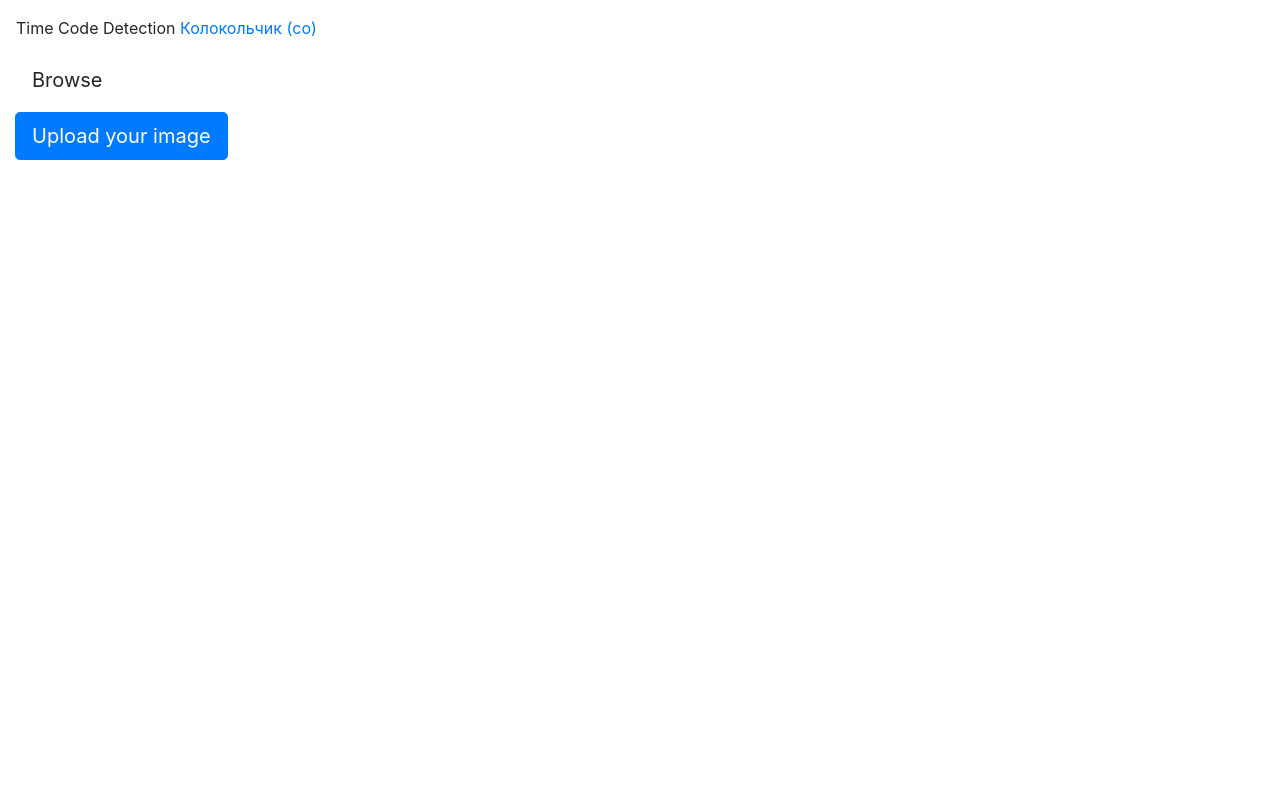
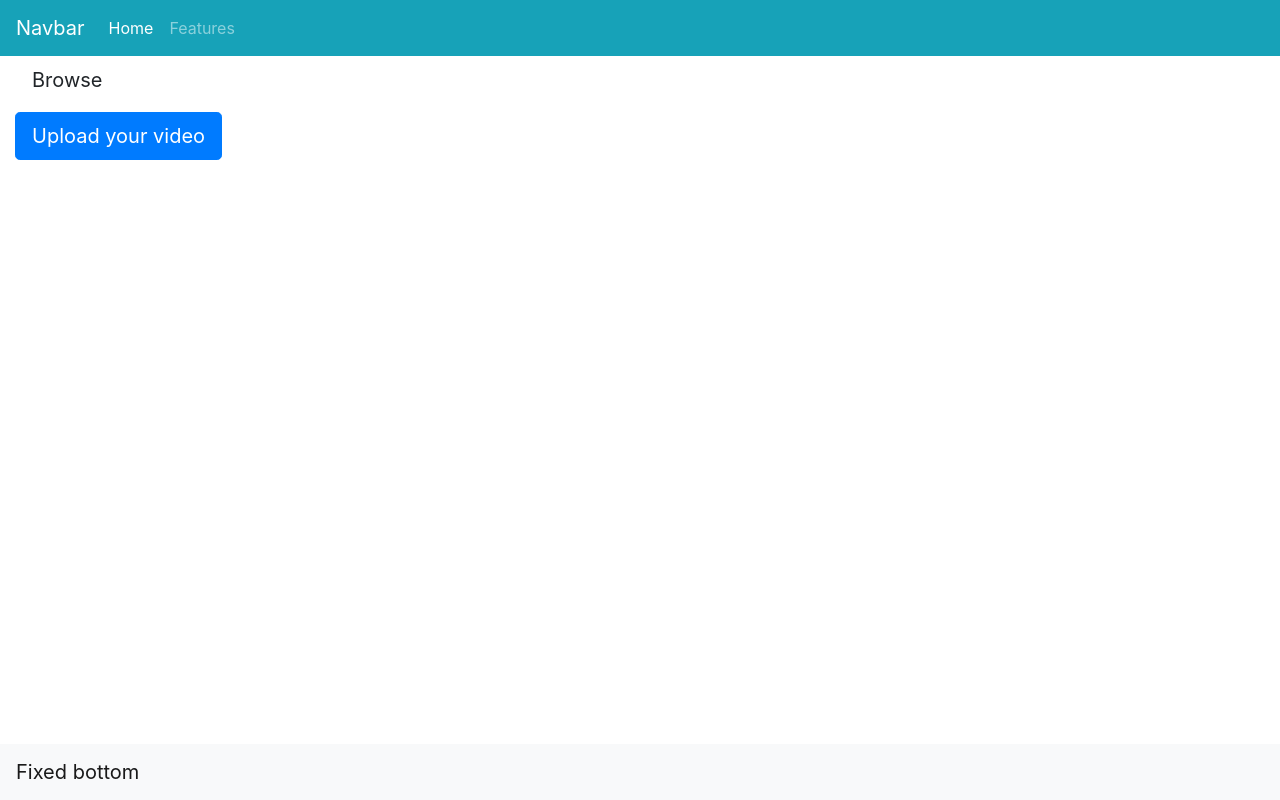
Before and after one commit to Iorgen/TimeCodeDetection, a Flask app: page / in a window 1280 px wide. Run offline with Flask 2, Linux system fonts and the light colour scheme; parts of the project's set-up code (start-up, migrations or seed data) failed here and were passed over; some libraries are stand-ins or nearby versions.

Commit message:
refactor - split inference and training for prediction, change model for detection on simplier, better file structure

```diff
--- a/Task.txt
+++ b/Task.txt
@@ -1 +1,2 @@
 #TODO Read and search samples in rcnn package
+#TODO Readme with explaining
--- a/app.py
+++ b/app.py
@@ -1,15 +1,13 @@
-from flask import Flask, render_template, request
-from flask_restful import reqparse, abort, Api, Resource
+import numpy as np
+import os
+import cv2
+import tensorflow as tf
+from flask import Flask, render_template, request, jsonify
+from flask_restful import reqparse, abort, Api
 from inference import recognition
-from train.augmentation import decode_predict_ctc
-import numpy as np
-import requests
-import sys, os
-import cv2
-import json
-import tensorflow as tf
-from keras import backend as K
+from train.recognition_train import decode_predict_ctc
 
+# TODO take out configs in config file
 VIDEO_FOLDER = os.path.join('static', 'video')
 IMAGE_FOLDER = os.path.join('static', 'image')
 WEIGHT_FILE = os.path.join('inference', 'weights', 'weights19.h5')
@@ -22,10 +20,30 @@ recognizer = recognition.Recognizer(app.config['WEIGHT_FILE'])
 global graph
 graph = tf.get_default_graph()
 
+tasks = [
+    {
+        'id': 1,
+        'title': u'Buy groceries',
+        'description': u'Milk, Cheese, Pizza, Fruit, Tylenol',
+        'done': False
+    },
+    {
+        'id': 2,
+        'title': u'Learn Python',
+        'description': u'Need to find a good Python tutorial on the web',
+        'done': False
+    }
+]
+
 
 @app.route('/')
 def hello_world():
     return render_template('index.html')
+
+
+@app.route('/todo/api/v1.0/tasks', methods=['GET'])
+def get_tasks():
+    return jsonify({'tasks': tasks})
 
 
 @app.route('/', methods=['POST', 'GET'])
@@ -36,9 +54,11 @@ def recognition():
     count = 0
     video = request.files['video']
     video_file_path = os.path.join(app.config['VIDEO_FOLDER'], video.filename)
+    # TODO Hash and secure file saving
     video.save(video_file_path)
     vidcap = cv2.VideoCapture(video_file_path)
     vidcap.set(cv2.CAP_PROP_FPS, 1)
+    vidcap.set(cv2.CAP_PROP_POS_MSEC, 6000)
     success = True
     while success:
         vidcap.set(cv2.CAP_PROP_POS_MSEC, (count * 1000))  # added this line
@@ -46,37 +66,43 @@ def recognition():
         # TODO log saver
         # print('Read a new frame: ', success)
         img_file_name = "_frame%d.jpg" % count
-        print(img_file_name)
+        print(success, img_file_name)
         cv2.imwrite(os.path.join(app.config['IMAGE_FOLDER'], img_file_name), image)
         # ---------------------------------
         # TODO time code detection from the article
         # Here only cap at this moment
         # TODO fix some bugs with png
-        test_img_path = os.path.join(app.config['IMAGE_FOLDER'], 'nws.jpg')
-        img = cv2.imread(test_img_path, 0)
-        img = cv2.bitwise_not(img)
-        img = cv2.resize(img, (135, 35))
-        img = img.reshape(1, 35, 135)
-        expand_img = np.expand_dims(img.T, axis=0)
-        pred_texts = ""
-        with graph.as_default():
-            net_out_value = recognizer.predict(expand_img)
-            pred_texts = decode_predict_ctc(net_out_value)
+        pred_texts = prediction(filename='nws.jpg')
+        # TODO splitting function
+        print(pred_texts)
+        try:
+            # TODO write in log file all that stuff
+            pred_texts = pred_texts[0].split(':')
+        except Exception as e:
+            # TODO write in log file all that stuff
+            print(pred_texts, e)
 
-        print(pred_texts)
-        # timecodeClean = {
-        #     'hours': pred_texts[0],
-        #     'minutes': pred_texts[1],
-        #     'seconds': pred_texts[2]
-        # }
         success = False
+        count +=1
 
-    # TODO splitting function
     # TODO analyser that get early and later values and push them as output
     # TODO save time from and to indto video description (About)
-
+    # TODO delete video file from server after that
     return render_template("index.html", timecode=pred_texts,  init=True)
 
 
+def prediction(filename='nws.jpg'):
+    test_img_path = os.path.join(app.config['IMAGE_FOLDER'], filename)
+    img = cv2.imread(test_img_path, 0)
+    img = cv2.bitwise_not(img)
+    img = cv2.resize(img, (135, 35))
+    img = img.reshape(1, 35, 135)
+    expand_img = np.expand_dims(img.T, axis=0)
+    pred_texts = ""
+    with graph.as_default():
+        net_out_value = recognizer.predict(expand_img)
+        pred_texts = decode_predict_ctc(net_out_value)
+    return pred_texts
+
 if __name__ == '__main__':
     app.run(debug=True)
--- a/requirements.txt
+++ b/requirements.txt
@@ -29,7 +29,6 @@ Keras-Preprocessing==1.1.0
 kiwisolver==1.1.0
 Markdown==3.1.1
 MarkupSafe==1.1.1
-mask-rcnn==2.1
 matplotlib==3.1.1
 networkx==2.3
 numpy==1.16.4
--- a/templates/index.html
+++ b/templates/index.html
@@ -1,37 +1,48 @@
 <!DOCTYPE html>
 <html lang="en">
 <head>
-  <meta charset="UTF-8">
-  <title>Колокольчик (co) - Time Code Detection </title>
-<link href="https://stackpath.bootstrapcdn.com/bootstrap/4.3.1/css/bootstrap.min.css" rel="stylesheet" integrity="sha384-ggOyR0iXCbMQv3Xipma34MD+dH/1fQ784/j6cY/iJTQUOhcWr7x9JvoRxT2MZw1T" crossorigin="anonymous">
+    <meta charset="UTF-8">
+    <title>Time Code Detection App </title>
+    <link href="https://stackpath.bootstrapcdn.com/bootstrap/4.3.1/css/bootstrap.min.css" rel="stylesheet" integrity="sha384-ggOyR0iXCbMQv3Xipma34MD+dH/1fQ784/j6cY/iJTQUOhcWr7x9JvoRxT2MZw1T" crossorigin="anonymous">
 
     <script src="https://stackpath.bootstrapcdn.com/bootstrap/4.3.1/js/bootstrap.min.js" integrity="sha384-JjSmVgyd0p3pXB1rRibZUAYoIIy6OrQ6VrjIEaFf/nJGzIxFDsf4x0xIM+B07jRM" crossorigin="anonymous"></script>
 </head>
+<body>
 
-<body>
-<header class="navbar navbar-default">
-  <span class="navbar-text"> Time Code Detection
-      <a href="https://vk.com/datatraxer"> Колокольчик (co) </a>
-  </span>
-</header>
+<nav class="navbar navbar-expand-lg navbar-dark bg-info">
+    <a class="navbar-brand" href="#">Navbar</a>
+    <button class="navbar-toggler" type="button" data-toggle="collapse" data-target="#navbarNav" aria-controls="navbarNav" aria-expanded="false" aria-label="Toggle navigation">
+        <span class="navbar-toggler-icon"></span>
+    </button>
+    <div class="collapse navbar-collapse" id="navbarNav">
+        <ul class="navbar-nav">
+            <li class="nav-item active">
+                <a class="nav-link" href="#">Home <span class="sr-only">(current)</span></a>
+            </li>
+            <li class="nav-item">
+                <a class="nav-link" href="#">Features</a>
+            </li>
+
+        </ul>
+    </div>
+</nav>
 
 <div class="container-fluid">
     <div class="row">
         <div class="col-md-3">
             <form action="/" method="post" enctype="multipart/form-data" class="image">
                 <label class="btn btn-default btn-file btn-lg">
-                    Browse <input <input type="file" name="video" style="display: none;">
+                    Browse  <input type="file" name="video" style="display: none;">
                 </label>
-                <input type="submit" value="Upload your image" class="btn btn-primary btn-lg">
+                <input type="submit" value="Upload your video" class="btn btn-primary btn-lg">
                 <div class="text-block-2 sucess-header" style="margin-top:18px;">
                     {% if init %}
-                        {{ timecode }}
+                        {% for item in timecode %}
+                            <li><p >{{ item }}</p></li>
+                        {% endfor %}
                     {% endif %}
                 </div>
             </form>
-            {% if init %}
-            <button class = "btn btn-danger btn-lg"> Распылить реагент </button>
-            {% endif %}
         </div>
         <div class="col-md-9">
             {% if init %}
@@ -40,9 +51,8 @@
         </div>
     </div>
 </div>
-
-
-
-
+<nav class="navbar fixed-bottom navbar-light bg-light">
+  <a class="navbar-brand" href="#">Fixed bottom</a>
+</nav>
 </body>
 </html>
--- a/train/detection_train.py
+++ b/train/detection_train.py
@@ -105,6 +105,8 @@ config.display()
 # define the model
 model = MaskRCNN(mode='training', model_dir='./', config=config)
 # load weights (mscoco) and exclude the output layers
-model.load_weights('mask_rcnn_coco.h5', by_name=True, exclude=["mrcnn_class_logits", "mrcnn_bbox_fc",  "mrcnn_bbox", "mrcnn_mask"])
+model.load_weights('../mask_rcnn_coco.h5', by_name=True, exclude=["mrcnn_class_logits", "mrcnn_bbox_fc",  "mrcnn_bbox", "mrcnn_mask"])
+#
+model.summary()
 # train weights (output layers or 'heads')
-model.train(train_set, test_set, learning_rate=config.LEARNING_RATE, epochs=5, layers='heads')
+# model.train(train_set, test_set, learning_rate=config.LEARNING_RATE, epochs=5, layers='heads')
--- a/train/recognition_train.py
+++ b/train/recognition_train.py
@@ -7,6 +7,7 @@ import cv2
 import keras.callbacks
 import numpy as np
 import matplotlib.pyplot as plt
+from core.loss_func import ctc_lambda_func
 from matplotlib import pylab
 from random import randint, randrange
 from glob import glob
@@ -21,7 +22,7 @@ from keras.layers.recurrent import GRU
 OUTPUT_DIR = 'image_ocr'
 # character classes and matching regex filter
 regex = r'^[0-9]+$'
-# Character set for recognition
+# Character set for recognition # TODO remove to cofiguration file
 alphabet = u'0123456789:'
 # TODO refactor all import parts of code and delete redundant imports
 
@@ -54,7 +55,7 @@ def create_sequence_dataset():
     make_tarfile("wordlists.tgz", 'wordlists')
 
 
-def paint_text_cv(input_text, width, height, sample_image_path='../dataset/train_data/*jpg'):
+def paint_text_cv(input_text, width, height, sample_image_path='recognition_train_data/*jpg'):
     '''
     :param input_text:  text to be placed on the images
     :param width: ended width of generated images
@@ -288,16 +289,6 @@ class TextImageGenerator(keras.callbacks.Callback):
             self.build_word_list(8000, 11, 0.5)
 
 
-# the actual loss calc occurs here despite it not being
-# an internal Keras loss function
-def ctc_lambda_func(args):
-    y_pred, labels, input_length, label_length = args
-    # the 2 is critical here since the first couple outputs of the RNN
-    # tend to be garbage:
-    y_pred = y_pred[:, 2:, :]
-    return K.ctc_batch_cost(labels, y_pred, input_length, label_length)
-
-
 # For a real OCR application, this should be beam search with a dictionary
 # and language model.  For this example, best path is sufficient.
 def decode_batch(test_func, word_batch):
@@ -403,7 +394,7 @@ def train(run_name, start_epoch, stop_epoch):
     else:
         input_shape = (img_w, img_h, 1)
 
-    fdir = '../dataset'
+    fdir = 'recognition_dataset'
     img_gen = TextImageGenerator(monogram_file=os.path.join(fdir, 'wordlist_mono_clean.txt'),
                                  bigram_file=os.path.join(fdir, 'wordlist_bi_clean.txt'),
                                  minibatch_size=minibatch_size,
```
Also changed, not shown: core/loss_func.py (added, +11 -0 lines), inference/recognition.py (+14 -12 lines), train/generate_detection_dataset.py (added, +51 -0 lines), README.md, core/__init__.py (added), 2 other files.
